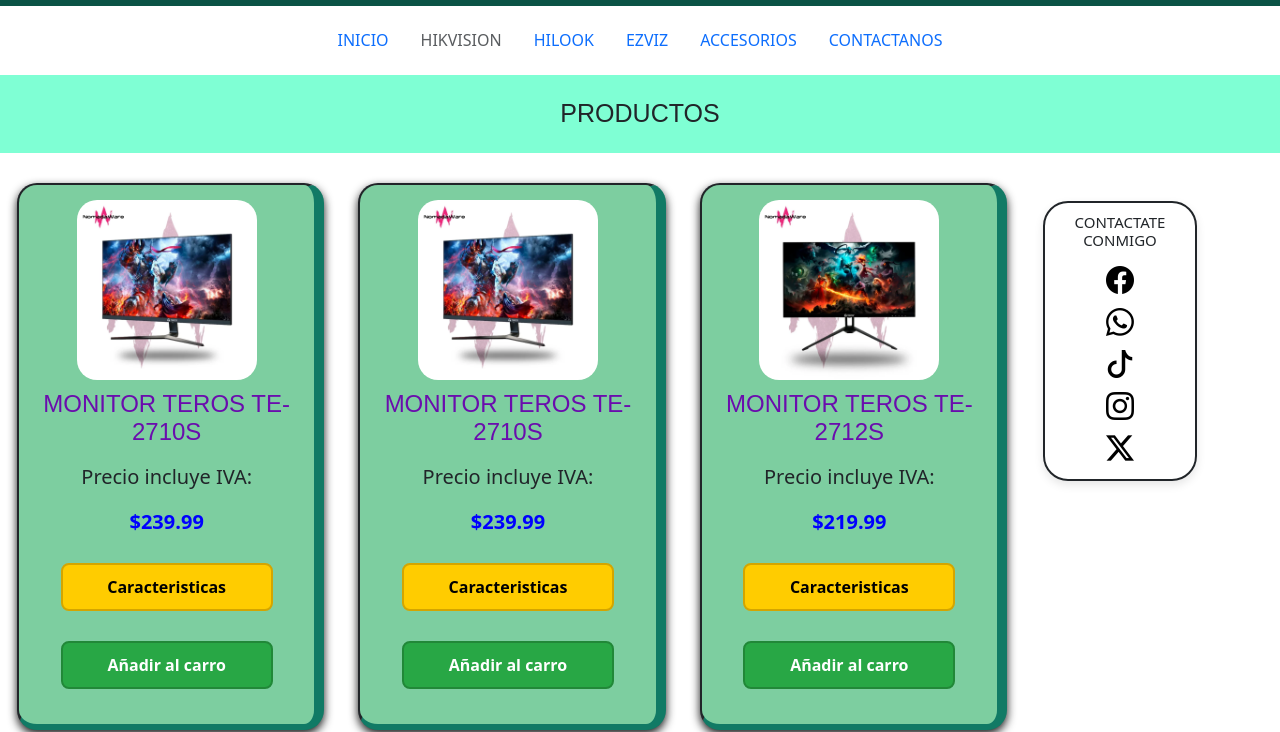
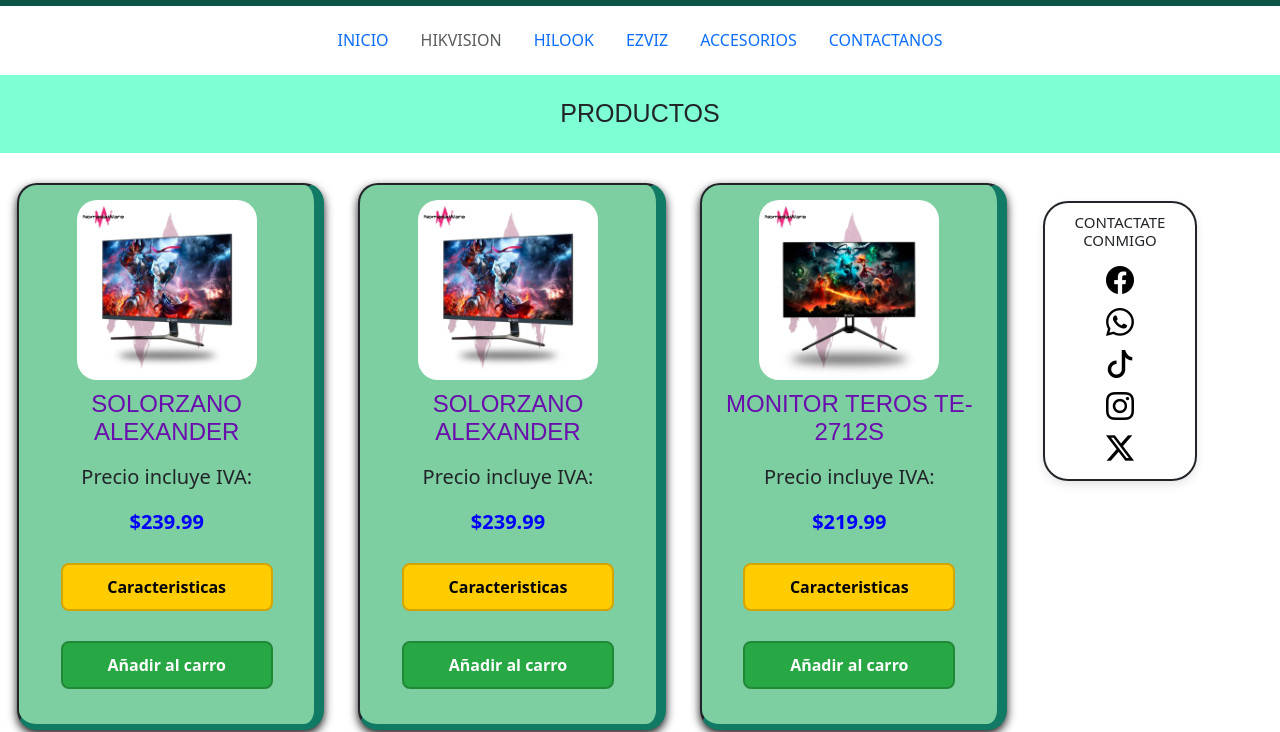
Before and after one commit to TechzySecurity/TechzySecurity.github.io, a plain HTML site: page hikvision.html in a window 1280 px wide. Shown: the part 90-822 px from the top of the page. Drawn offline with nearby package versions, Linux system fonts and the light colour scheme.

Commit message:
Este es un comit de prueba

```diff
--- a/hikvision.html
+++ b/hikvision.html
@@ -114,7 +114,7 @@
                         <div class="imagen primero">
                             <img src="image/PERRIFERRICOS/M TEROS TE-2710S.webp" alt="">
                         </div>
-                        <h3>MONITOR TEROS TE-2710S</h3>
+                        <h3>SOLORZANO ALEXANDER</h3>
                         <h5>Precio incluye IVA: </h5>
                         <p>$239.99</p>
                         <button class="btn-caract" id="btn-caract">Caracteristicas</button>
@@ -141,7 +141,7 @@
                         <div class="imagen primero">
                             <img src="image/PERRIFERRICOS/M TEROS TE-2710S.webp" alt="">
                         </div>
-                        <h3>MONITOR TEROS TE-2710S</h3>
+                        <h3>SOLORZANO ALEXANDER</h3>
                         <h5>Precio incluye IVA: </h5>
                         <p>$239.99</p>
                         <button class="btn-caract" id="btn-caract">Caracteristicas</button>
```
